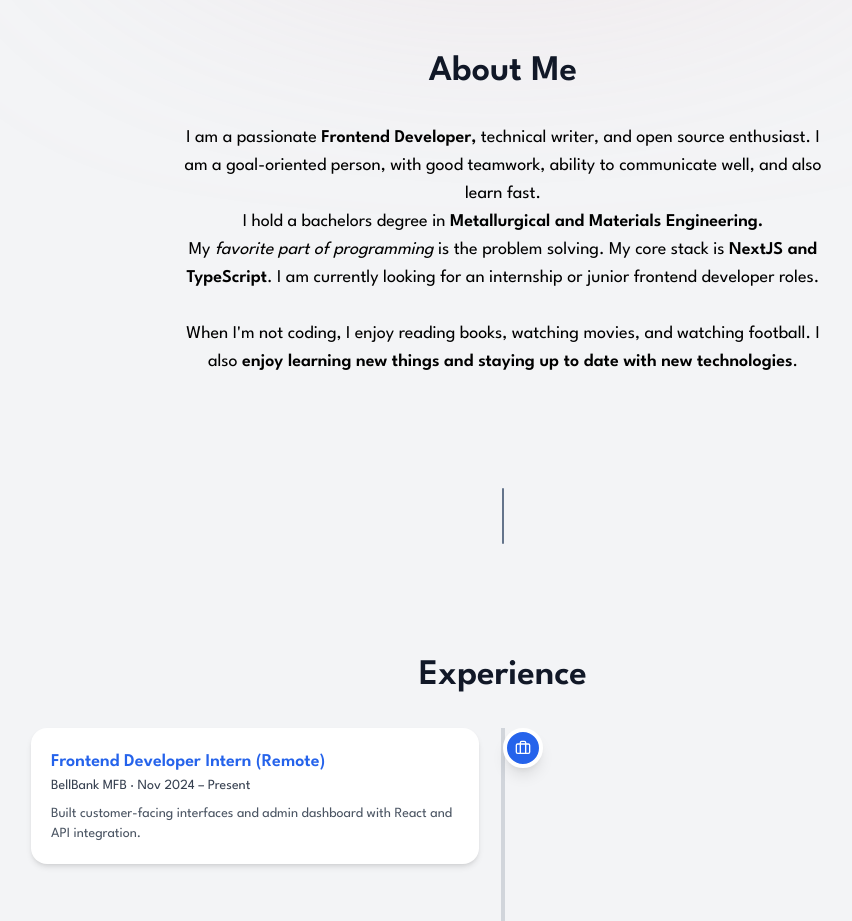
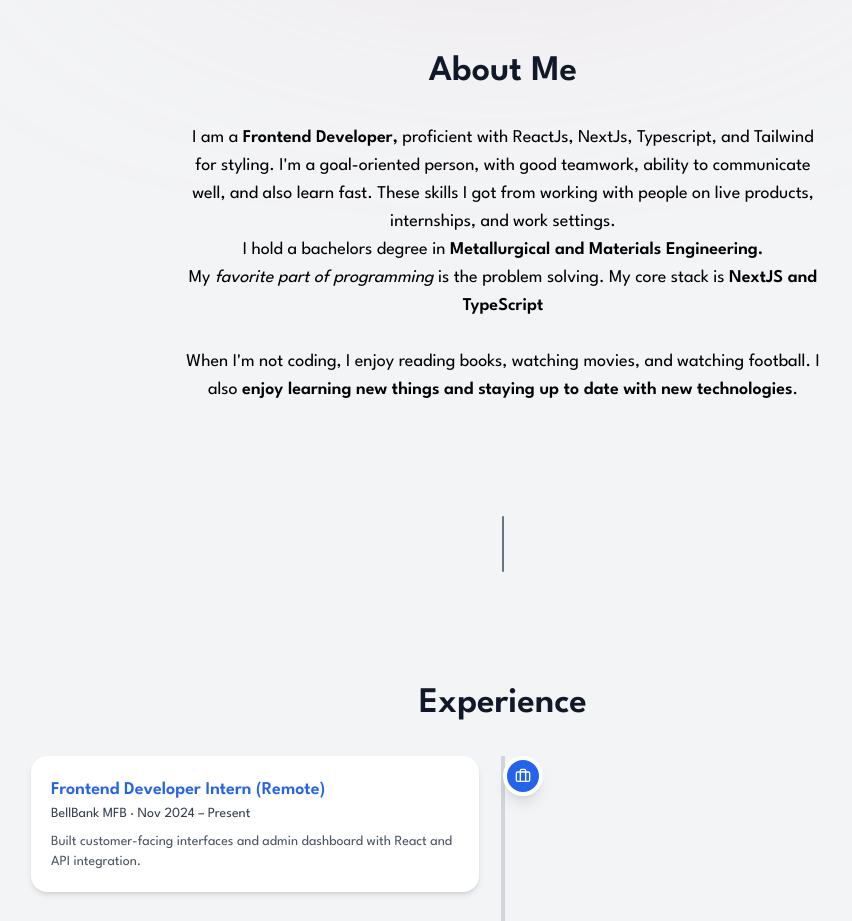
Before and after one commit to Mahmud1087/portfolio_new, a React (Vite) app: page / in a window 1280 px wide. Shown: the part 800-1721 px from the top of the page, without its empty margins (137-989 px from the left). Built offline with nearby package versions, Linux system fonts and the light colour scheme; a web font is replaced by a local one.

Commit message:
edit about me content

```diff
--- a/src/components/AboutMe.tsx
+++ b/src/components/AboutMe.tsx
@@ -18,13 +18,14 @@ const AboutMe = () => {
     >
       <Title title='About Me' />
       <p className='text-lg dark:text-white/70 dark:font-[200] sm:px-6 lg:px-0 '>
-        I am a passionate{' '}
+        I am a{' '}
         <span className='font-semibold dark:font-normal dark:text-white'>
           Frontend Developer,
         </span>{' '}
-        technical writer, and open source enthusiast. I am a goal-oriented
-        person, with good teamwork, ability to communicate well, and also learn
-        fast.
+        proficient with ReactJs, NextJs, Typescript, and Tailwind for styling.
+        I'm a goal-oriented person, with good teamwork, ability to communicate
+        well, and also learn fast. These skills I got from working with people
+        on live products, internships, and work settings.
         <br />I hold a bachelors degree in{' '}
         <span className='font-semibold dark:font-normal dark:text-white'>
           Metallurgical and Materials Engineering.
@@ -35,8 +36,6 @@ const AboutMe = () => {
         <span className='font-semibold dark:font-normal dark:text-white'>
           NextJS and TypeScript
         </span>
-        . I am currently looking for an internship or junior frontend developer
-        roles.
         <br />
         <br />
         When I'm not coding, I enjoy reading books, watching movies, and
```
